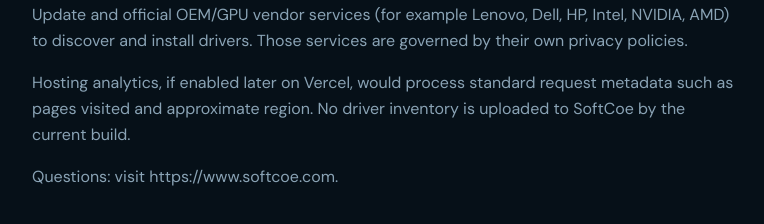
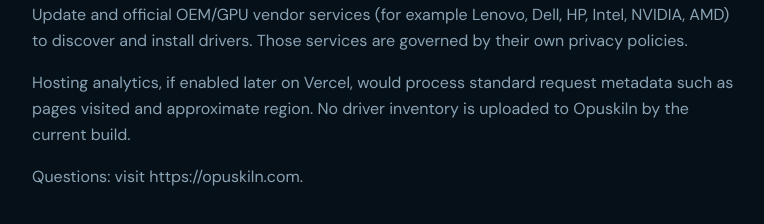
Before and after one commit to Synectron/cuddly-barnacle, a Next.js app in the folder website/: page /privacy in a window 1280 px wide. Shown: the part 252-476 px from the top of the page, without its empty margins (256-1020 px from the left). Built offline with nearby package versions, Linux system fonts and the light colour scheme.

Commit message:
Point DriverScan site branding and canonical URLs at Opuskiln.
Move the public site target from softcoe.com to driverscan.opuskiln.com.

```diff
--- a/website/src/app/layout.tsx
+++ b/website/src/app/layout.tsx
@@ -36,7 +36,7 @@ export const metadata: Metadata = {
     "Intel DSA",
     "NVIDIA driver update",
     "DriverScan",
-    "SoftCoe",
+    "Opuskiln",
   ],
   authors: [{ name: siteConfig.org, url: siteConfig.orgUrl }],
   creator: siteConfig.org,
--- a/website/src/app/opengraph-image.tsx
+++ b/website/src/app/opengraph-image.tsx
@@ -22,7 +22,7 @@ export default function OpenGraphImage() {
         }}
       >
         <div style={{ fontSize: 28, letterSpacing: 6, color: "#2fd6a2", textTransform: "uppercase" }}>
-          SoftCoe
+          Opuskiln
         </div>
         <div style={{ display: "flex", flexDirection: "column", gap: 18 }}>
           <div style={{ fontSize: 96, fontWeight: 800, letterSpacing: -3, lineHeight: 0.95 }}>
@@ -32,7 +32,7 @@ export default function OpenGraphImage() {
             Scan, initiate, and update Windows drivers — including OEM and GPU vendors.
           </div>
         </div>
-        <div style={{ fontSize: 24, color: "#2fd6a2" }}>driverscan.softcoe.com</div>
+        <div style={{ fontSize: 24, color: "#2fd6a2" }}>driverscan.opuskiln.com</div>
       </div>
     ),
     { ...size },
--- a/website/src/app/page.tsx
+++ b/website/src/app/page.tsx
@@ -46,7 +46,7 @@ export default function HomePage() {
       <section className="relative z-10 mx-auto grid min-h-[calc(100vh-5.5rem)] w-full max-w-6xl items-center gap-12 px-6 pb-16 pt-6 md:grid-cols-[1.05fr_0.95fr] md:px-8 md:pb-20">
         <div>
           <p className="anim-rise mb-4 font-[family-name:var(--font-mono)] text-xs uppercase tracking-[0.28em] text-signal">
-            SoftCoe · Windows utility
+            Opuskiln · Windows utility
           </p>
           <h1 className="anim-rise-delay font-[family-name:var(--font-display)] text-[clamp(3.4rem,9vw,6.4rem)] font-extrabold leading-[0.92] tracking-[-0.04em] text-mist">
             {siteConfig.name}
--- a/website/src/app/privacy/page.tsx
+++ b/website/src/app/privacy/page.tsx
@@ -32,7 +32,7 @@ export default function PrivacyPage() {
         <p>
           Hosting analytics, if enabled later on Vercel, would process standard
           request metadata such as pages visited and approximate region. No
-          driver inventory is uploaded to SoftCoe by the current build.
+          driver inventory is uploaded to Opuskiln by the current build.
         </p>
         <p>
           Questions: visit{" "}
--- a/website/src/lib/site.ts
+++ b/website/src/lib/site.ts
@@ -3,11 +3,11 @@ export const siteConfig = {
   tagline: "Scan. Initiate. Update Windows drivers.",
   description:
     "DriverScan is a Windows utility that scans PnP devices, starts problem drivers, and updates via Windows Update plus OEM and GPU vendors (Lenovo, Dell, HP, Intel, NVIDIA, AMD).",
-  url: "https://driverscan.softcoe.com",
+  url: "https://driverscan.opuskiln.com",
   downloadPath: "/downloads/DriverScanInit.exe",
   version: "1.1.0",
-  org: "SoftCoe",
-  orgUrl: "https://www.softcoe.com",
+  org: "Opuskiln",
+  orgUrl: "https://opuskiln.com",
   github: "https://github.com/Synectron/cuddly-barnacle",
   release: "https://github.com/Synectron/cuddly-barnacle/releases",
 } as const;
```
